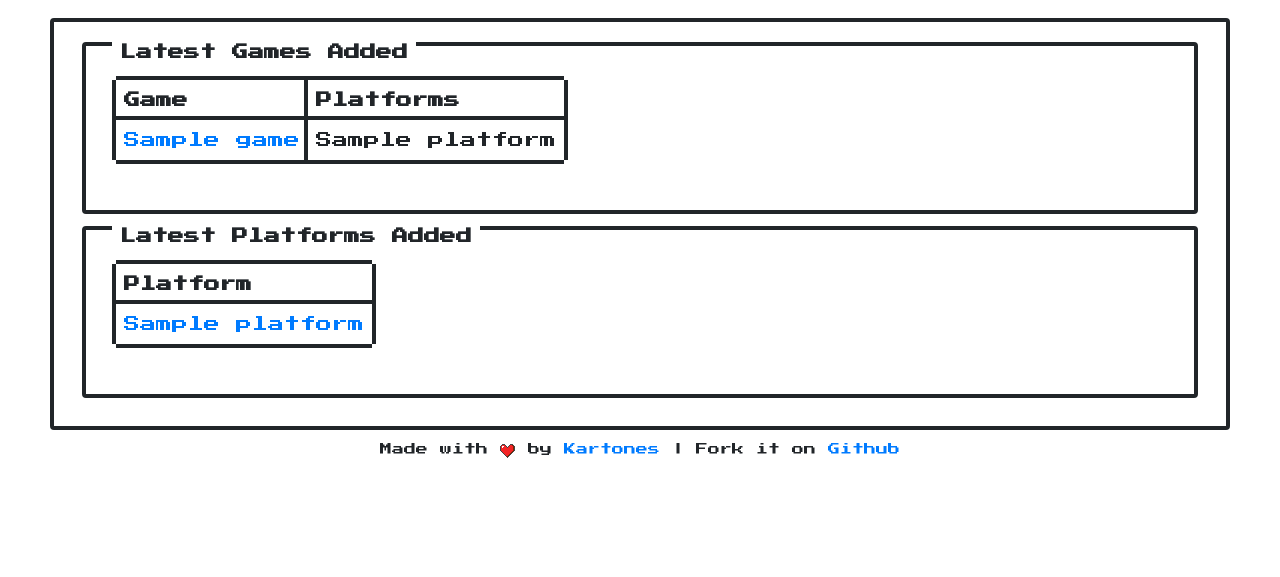
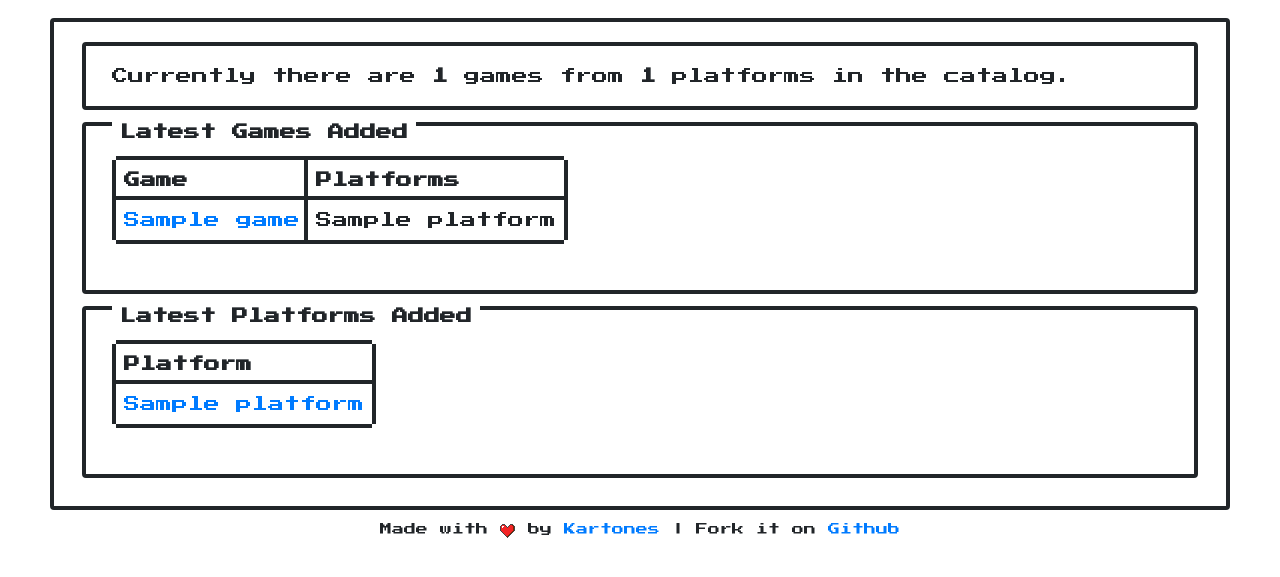
Before and after one commit to Kartones/finished-games, a Django app: page / in a window 1280 px wide. Shown: the part 188-765 px from the top of the page. Run offline with Django 3.2, Linux system fonts and the light colour scheme; tables that the repository leaves empty hold one stand-in row (values such as "Sample post"); some libraries are stand-ins or nearby versions.

Commit message:
Games & Platforms counter at home + fix some orderings

```diff
--- a/finishedgames/catalogsources/admin.py
+++ b/finishedgames/catalogsources/admin.py
@@ -124,6 +124,8 @@ class FetchedGameAdmin(FGModelAdmin):
             if request._current_object:
                 kwargs["queryset"] = kwargs["queryset"].filter(source_id=request._current_object.source_id)
             kwargs["queryset"] = kwargs["queryset"].order_by(Lower("name"))
+        elif db_field.name == "fg_game":
+            kwargs["queryset"] = Game.objects.order_by(Lower("name"))
         return super().formfield_for_foreignkey(db_field, request, **kwargs)
 
     def get_urls(self) -> List[str]:
@@ -155,7 +157,7 @@ class FetchedGameAdmin(FGModelAdmin):
 
         fetched_game = FetchedGame.objects.get(id=selected_ids[0])
 
-        games = Game.objects.only("id", "name").all()
+        games = Game.objects.only("id", "name").order_by(Lower("name"))
         platforms = Platform.objects.only("id", "name").all()
 
         context.update({
--- a/finishedgames/web/templates/index.html
+++ b/finishedgames/web/templates/index.html
@@ -1,6 +1,12 @@
 {% extends "base_with_menu.html" %}
 
 {% block content %}
+
+    <section class="nes-container">
+        <div>
+            Currently there are <strong>{{ games_count }}</strong> games from <strong>{{ platforms_count }}</strong> platforms in the catalog.
+        </div>
+    </section>
 
     <section class="nes-container with-title">
         <h2 class="title">Latest Games Added</h2>
--- a/finishedgames/web/views/base.py
+++ b/finishedgames/web/views/base.py
@@ -6,6 +6,9 @@ from core.models import (Game, Platform)
 
 
 def index(request: HttpRequest) -> HttpResponse:
+    games_count = Game.objects.count()
+    platforms_count = Platform.objects.count()
+
     latest_added_games = Game.objects \
                              .only("id", "name", "platforms") \
                              .prefetch_related("platforms") \
@@ -18,6 +21,8 @@ def index(request: HttpRequest) -> HttpResponse:
     context = {
         "latest_added_games": latest_added_games,
         "latest_added_platforms": latest_added_platforms,
+        "games_count": games_count,
+        "platforms_count": platforms_count,
     }
     return render(request, "index.html", context)
 
--- a/finishedgames/web/views/user.py
+++ b/finishedgames/web/views/user.py
@@ -111,7 +111,7 @@ def platforms(request: HttpRequest, username: str) -> HttpResponse:
     # trying to use ORM's distinct() causes an extra query and always leaves usergame.id
     user_platform_ids = [user_game.platform_id for user_game in user_games]
     user_platform_ids = sorted(set(user_platform_ids))  # remove duplicates
-    user_platforms = Platform.objects.filter(id__in=user_platform_ids)
+    user_platforms = Platform.objects.filter(id__in=user_platform_ids).order_by("name")
 
     context = {
         "viewed_user": viewed_user,
```
